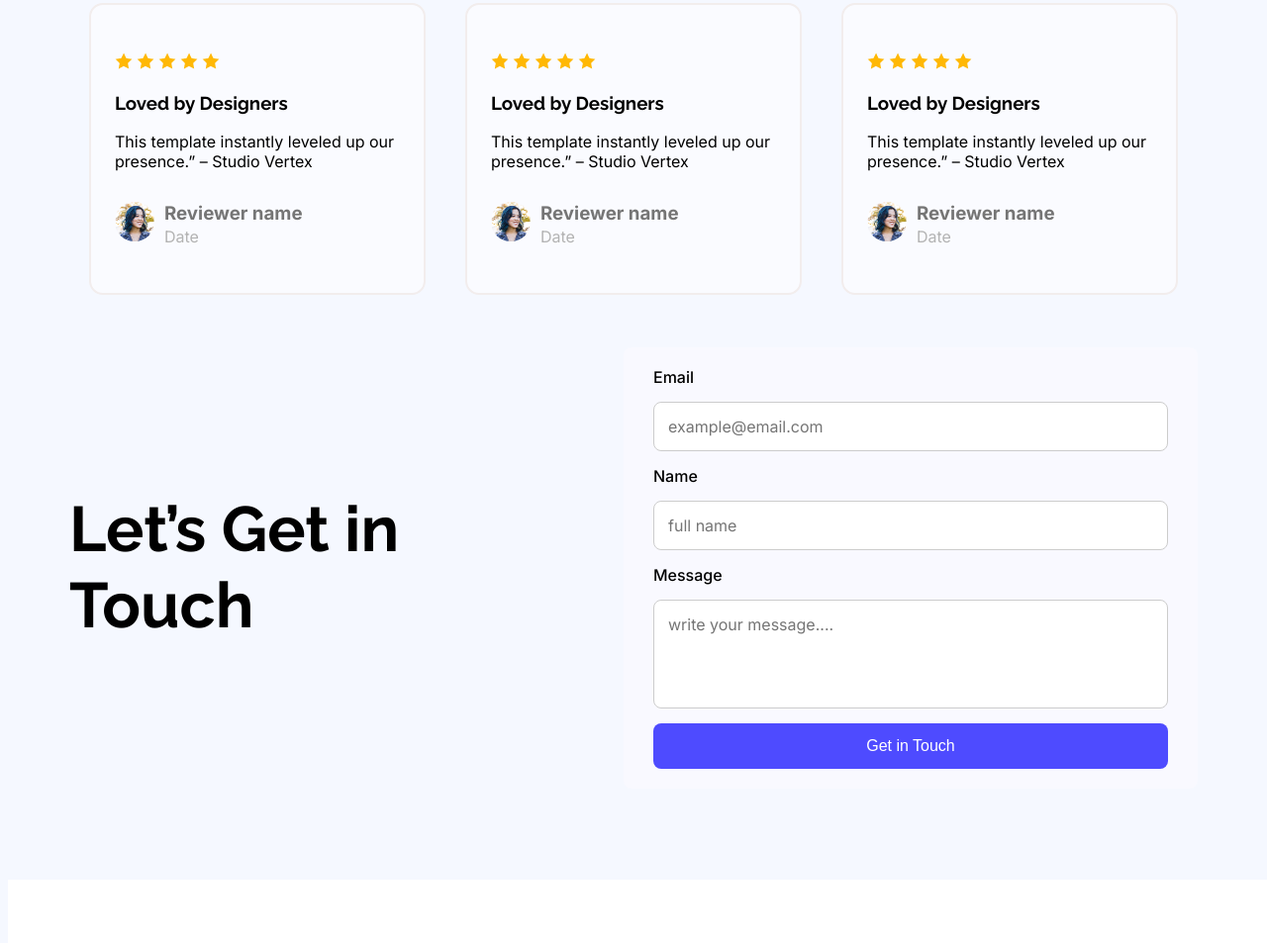
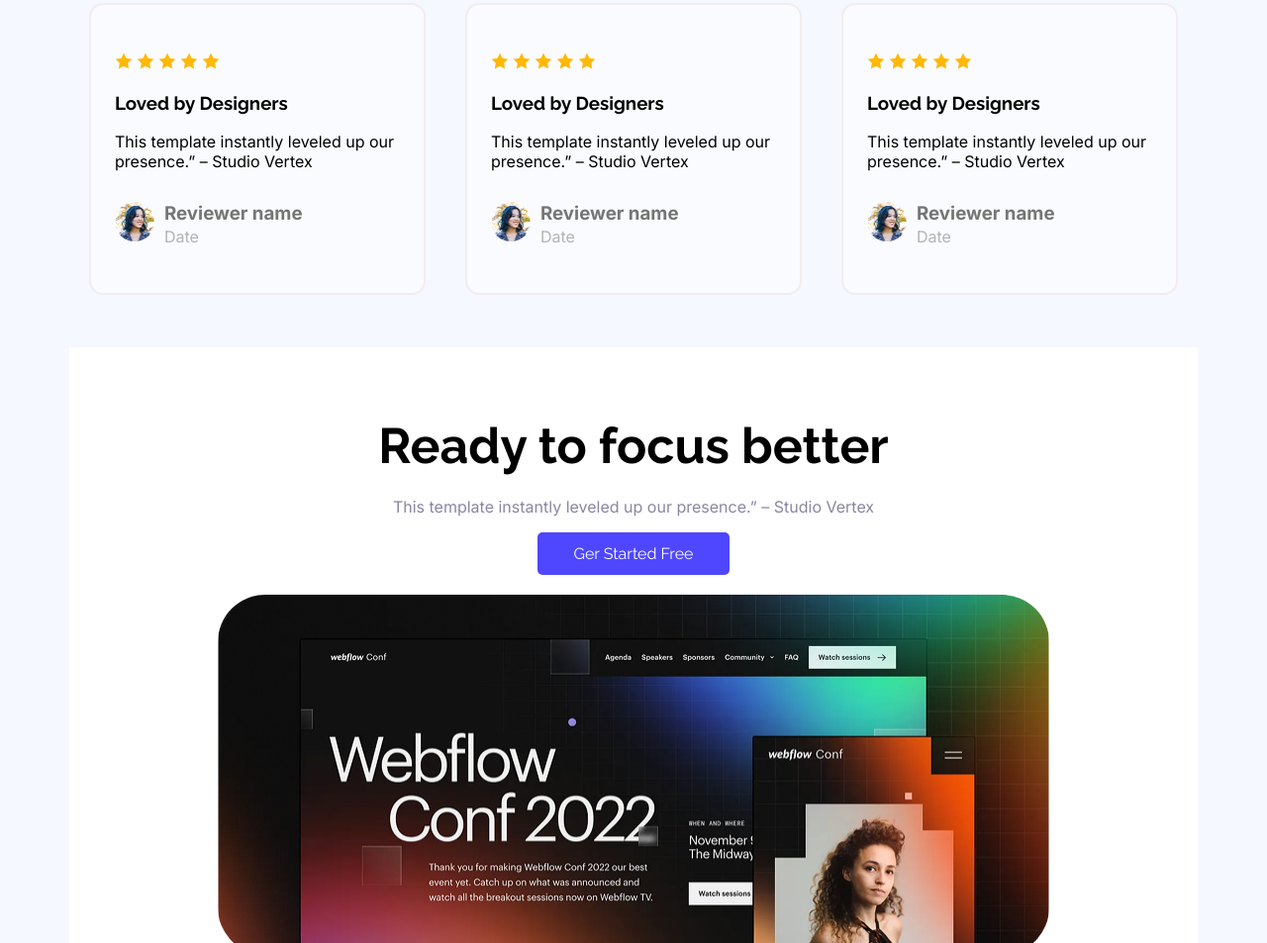
Before and after one commit to ShahriarTbc/B12A01_landing_launchpad, a plain HTML site: page index.html in a window 1280 px wide. Shown: the part 1847-2800 px from the top of the page at 99% size. Drawn offline with Linux system fonts and the light colour scheme.

Commit message:
Completed

```diff
--- a/index.html
+++ b/index.html
@@ -3,6 +3,7 @@
 <head>
   <meta charset="UTF-8">
   <meta name="viewport" content="width=device-width, initial-scale=1.0">
+  <meta name="theme-color" content="#259244">
   <title>B12A01 landing launchpad</title>
   <link href="https://fonts.googleapis.com/css2?family=Raleway:ital,wght@0,100..900;1,100..900&display=swap" rel="stylesheet">
   <link href="https://fonts.googleapis.com/css2?family=Inter:ital,opsz,wght@0,14..32,100..900;1,14..32,100..900&display=swap" rel="stylesheet">
@@ -23,7 +24,7 @@
     </header>
 
     <main>
-
+        <!-- Navbar and Banner Section Start -->
       <section class="action-Section">
         <div class="action-left">
           <div class="action-title">See It in Action</div>
@@ -35,7 +36,10 @@
           <img class="action-img" src="Assets/wc-mini.png" alt="wc-mini">
         </div>
       </section>
+      <!-- Navbar and Banner Section End -->
 
+
+      <!-- Productive Users Section Start  -->
      <section class="productive-users">
        <div class="productive-container">
          <h1 class="productive-users-title">Joined Thousands of Productive Users</h1>
@@ -60,12 +64,11 @@
 
         </div>
        </div>
+     </section>
+     <!-- Productive Users Section End  -->
 
 
-     </section>
-
     <!-- Users’ Feedback Section Start  -->
-
      <section class="feedback-section">
        <h1 class="feedback-title">What our users say</h1>
        <div class="feedback-user-info">
@@ -137,7 +140,15 @@
   <!-- Users’ Feedback Section end -->
 
 
-   <!-- #################################### -->
+   <!-- Web Flow Section Start   -->
+   <Section class="webFlow-section" >
+      <h1 class="webFlow-title">Ready to focus better</h1>
+      <p class="webFlow-dsc">This template instantly leveled up our presence.” – Studio Vertex</p>
+      <a href="#"> <button class="sec-btn">Ger Started Free</button></a> <br>
+      <img class="webFlow-img" src="Assets/wc-big.png" alt="wc-big">
+   </Section>
+   <!-- Web Flow Section End   -->
+
 
   <!-- Let’s Get In Touch Section Start  -->
    <section class="touch-section">
--- a/style.css
+++ b/style.css
@@ -20,9 +20,9 @@ body{
   background-color:  #4E47FF ;
   font-family:"Raleway", sans-serif ;
   color: white;
-  padding: 10px 20px;
+  padding: 12px 36px;
   border: none;
-  border-radius: 5px;
+  border-radius: 10px;
   cursor: pointer;
   font-size: 16px;
   font-weight: bold;
@@ -36,6 +36,13 @@ body{
     color: black;
     transform: scale(1.1);
     transition: 0.5s;
+}
+
+.webFlow-img{
+    width: 840px;
+    height: 364px;
+    border-radius: 48px;
+    margin-top: 20px;
 }
 
 
@@ -248,6 +255,57 @@ body{
     margin-top: -17px;
 }
 
+/* Web Flow Section Style  */
+.webFlow-section{
+    width: 1140px;
+    height: 696px;
+    margin: 137px auto;
+    background-color: #FFFFFF;
+    font-family:"Raleway", sans-serif;
+    text-align: center;
+
+}
+
+.webFlow-title{
+    font-size: 50px;
+    font-weight: bold;
+    padding-top: 70px;
+}
+
+.webFlow-dsc{
+    font-family:"Inter", sans-serif;
+    font-weight: 400;
+    text-align: center;
+    font-weight: 400;
+    color: #8987a1;
+    margin-top: -20px;
+}
+
+.sec-btn {
+  background-color:  #4E47FF ;
+  font-family:"Raleway", sans-serif ;
+  color: white;
+  padding: 10px 20px;
+  border: none;
+  border-radius: 5px;
+  cursor: pointer;
+  font-size: 16px;
+  font-weight: 400 ;
+  padding: 12px 36px;
+  transition: 0.5s;
+}
+
+
+
+.sec-btn:hover{
+    background-color:#f1c30d;
+    color: black;
+    transform: scale(1.1);
+    transition: 0.5s;
+}
+
+
+
 
 /* Let’s Get In Touch Section Style  */
 .touch-section {
@@ -361,7 +419,7 @@ button:hover {
     width: 531px;
     height: 48px;
     font-weight: 400;
-    color: #8987a1 ;
+    color: #8987a1;
     margin-top: -50px;
 }
 
```
